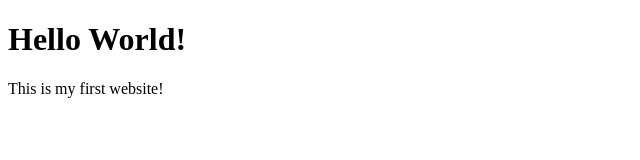
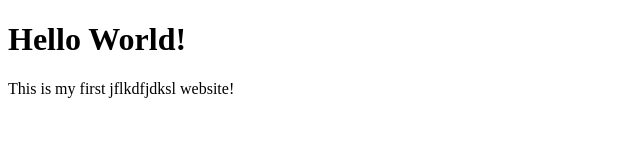
Before and after one commit to joycebcit/mdia3292-week07, a plain HTML site: page index.html in a window 1280 px wide. Shown: the full height of the page, 0-640 px from the left. Drawn offline with Linux system fonts and the light colour scheme.

Commit message:
Update index.html
trying to create conflict

```diff
--- a/index.html
+++ b/index.html
@@ -7,6 +7,6 @@
 </head>
 <body>
   <h1>Hello World!</h1>
-  <p>This is my first website!</p>
+  <p>This is my first jflkdfjdksl website!</p>
 </body>
 </html>
```
